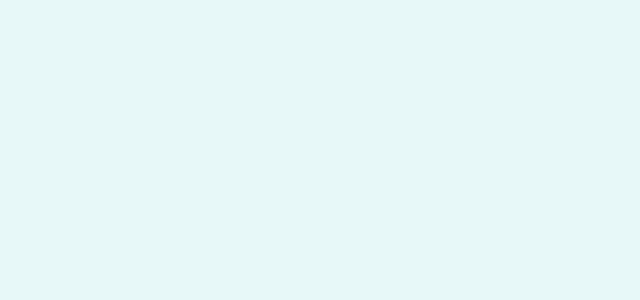
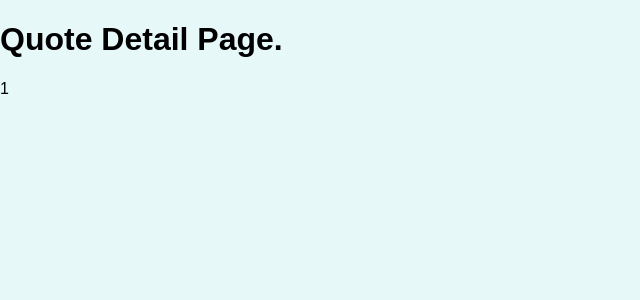
Before and after one commit to Tronayy/React-Multi-Page-App, a JavaScript app: page /quotes/1 in a window 1280 px wide. Shown: the top 300 px of the page, without its empty margins (0-640 px from the left). Built offline with nearby package versions, Linux system fonts and the light colour scheme.

Commit message:
Added routes

```diff
--- a/src/App.js
+++ b/src/App.js
@@ -1,8 +1,25 @@
+import { Route, Switch, Redirect } from "react-router-dom";
+
+import AllQuotes from "./pages/AllQuotes";
+import NewQuote from "./pages/NewQuote";
+import QuoteDetail from "./pages/QuoteDetail";
+
 function App() {
   return (
-    <div>
-
-    </div>
+    <Switch>
+      <Route path="/" exact>
+        <Redirect to="/quotes" />
+      </Route>
+      <Route path="/quotes" exact>
+        <AllQuotes />
+      </Route>
+      <Route path="/quotes/:quoteId">
+        <QuoteDetail />
+      </Route>
+      <Route path="/new-quote">
+        <NewQuote />
+      </Route>
+    </Switch>
   );
 }
 
--- a/src/index.js
+++ b/src/index.js
@@ -1,6 +1,12 @@
-import ReactDOM from 'react-dom';
+import ReactDOM from "react-dom";
+import { BrowserRouter } from "react-router-dom";
 
-import './index.css';
-import App from './App';
+import "./index.css";
+import App from "./App";
 
-ReactDOM.render(<App />, document.getElementById('root'));
+ReactDOM.render(
+  <BrowserRouter>
+    <App />
+  </BrowserRouter>,
+  document.getElementById("root")
+);
--- /dev/null
+++ b/src/pages/AllQuotes.js
@@ -0,0 +1,5 @@
+const AllQuotes = () => {
+  return <h1>All Quotes Page.</h1>;
+};
+
+export default AllQuotes;
--- /dev/null
+++ b/src/pages/NewQuote.js
@@ -0,0 +1,5 @@
+const NewQuote = () => {
+  return <h1>New Quote Page.</h1>;
+};
+
+export default NewQuote;
--- /dev/null
+++ b/src/pages/QuoteDetail.js
@@ -0,0 +1,14 @@
+import { useParams } from "react-router-dom";
+
+const QuoteDetail = () => {
+  const params = useParams();
+
+  return (
+    <>
+      <h1>Quote Detail Page.</h1>
+      <p>{params.quoteId}</p>
+    </>
+  );
+};
+
+export default QuoteDetail;
```
